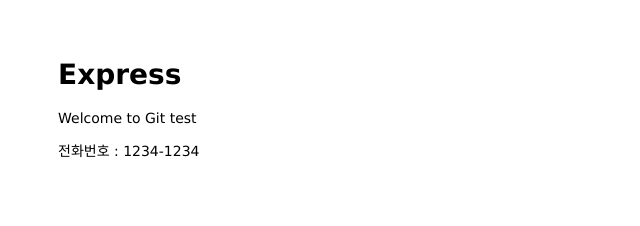
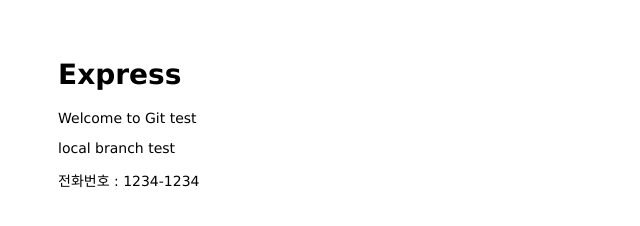
Before and after one commit to lutae2000/mastering-git-github, a website: page public/index.html in a window 1280 px wide. Shown: the whole page, without its empty margins (0-640 px from the left). Drawn offline with Linux system fonts and the light colour scheme.

Commit message:
change body

```diff
--- a/public/index.html
+++ b/public/index.html
@@ -8,6 +8,7 @@
 <body>
     <h1>Express</h1>
     <p>Welcome to Git test</p>
+    <p>local branch test</p>
 </body>
 
 <footer>
```
